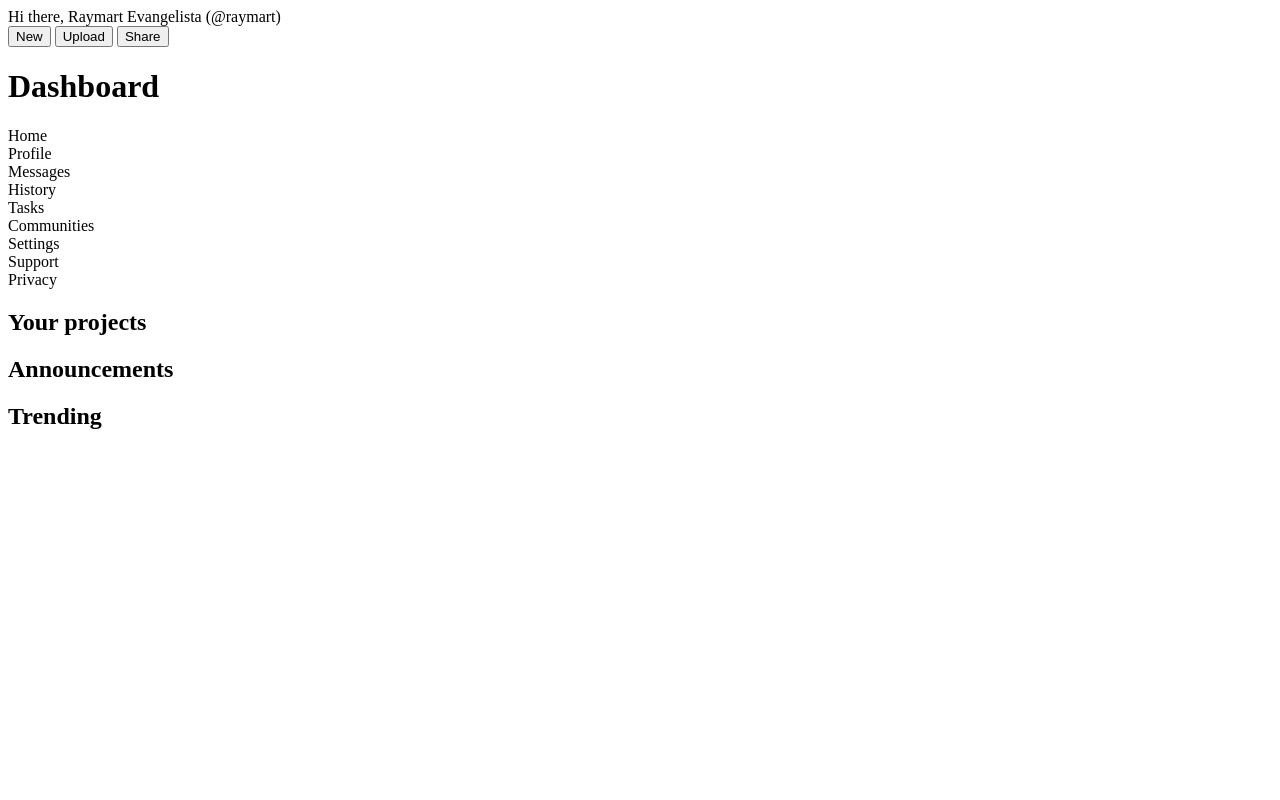
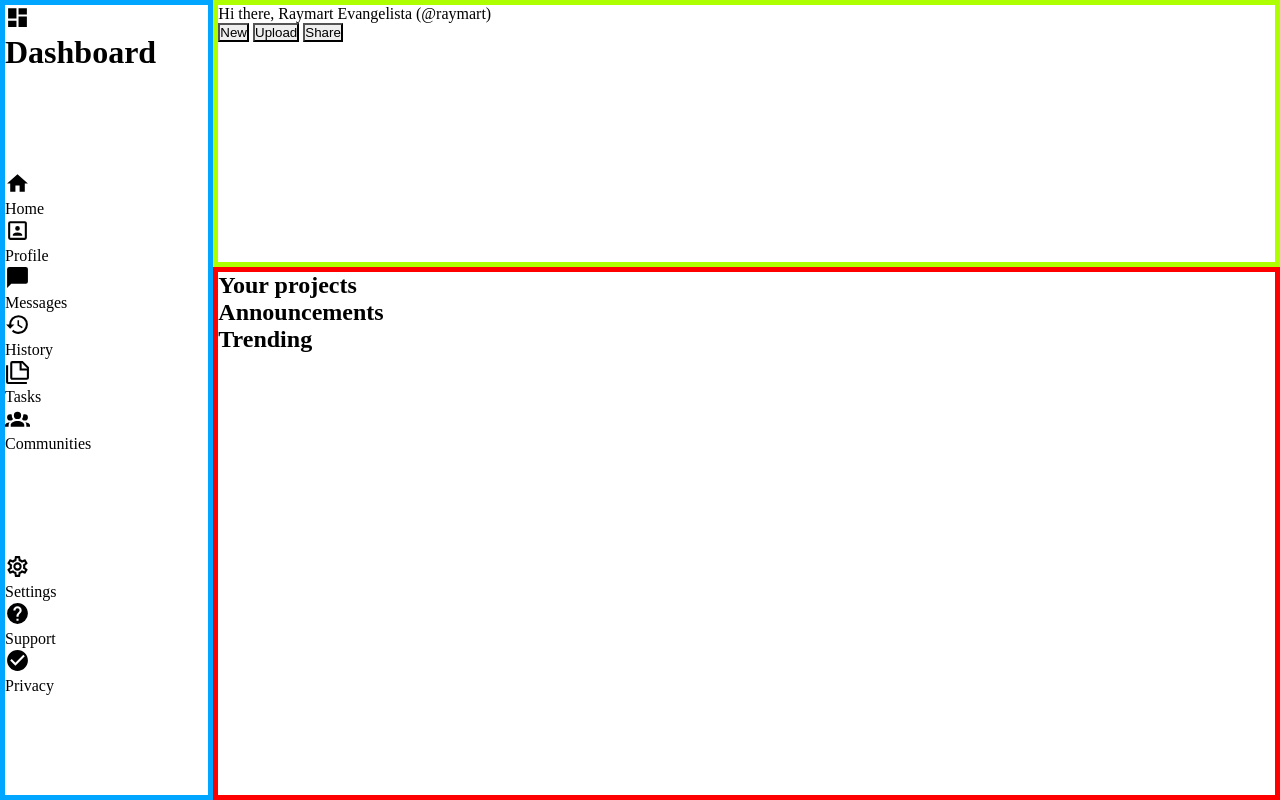
Before and after one commit to raymart-evangelista/admin_dashboard, a plain HTML site: page index.html in a window 1280 px wide. Drawn offline with Linux system fonts and the light colour scheme.

Commit message:
add icons to nav container, add container color outlines

```diff
--- a/index.html
+++ b/index.html
@@ -5,6 +5,7 @@
   <meta http-equiv="X-UA-Compatible" content="IE=edge">
   <meta name="viewport" content="width=device-width, initial-scale=1.0">
   <title>Document</title>
+  <link rel="stylesheet" href="style.css">
 </head>
 <body>
   <div class="main-container">
@@ -36,48 +37,48 @@
     <div class="main-nav-container">
 
       <div class="logo-container">
-        <div class="logo icon"></div>
+        <svg class="logo icon" xmlns="http://www.w3.org/2000/svg" viewBox="0 0 24 24"><path d="M13,3V9H21V3M13,21H21V11H13M3,21H11V15H3M3,13H11V3H3V13Z" /></svg>
         <h1>Dashboard</h1>
       </div>
 
       <div class="nav1-container">
         <div class="nav-page">
-          <div class="icon"></div>
+          <svg class="icon" xmlns="http://www.w3.org/2000/svg" viewBox="0 0 24 24"><path d="M10,20V14H14V20H19V12H22L12,3L2,12H5V20H10Z" /></svg>
           <div class="page">Home</div>
         </div>
         <div class="nav-page">
-          <div class="icon"></div>
+          <svg class="icon" xmlns="http://www.w3.org/2000/svg" viewBox="0 0 24 24"><path d="M19,19H5V5H19M19,3H5A2,2 0 0,0 3,5V19A2,2 0 0,0 5,21H19A2,2 0 0,0 21,19V5C21,3.89 20.1,3 19,3M16.5,16.25C16.5,14.75 13.5,14 12,14C10.5,14 7.5,14.75 7.5,16.25V17H16.5M12,12.25A2.25,2.25 0 0,0 14.25,10A2.25,2.25 0 0,0 12,7.75A2.25,2.25 0 0,0 9.75,10A2.25,2.25 0 0,0 12,12.25Z" /></svg>
           <div class="page">Profile</div>
         </div>
         <div class="nav-page">
-          <div class="icon"></div>
+          <svg class="icon" xmlns="http://www.w3.org/2000/svg" viewBox="0 0 24 24"><path d="M20,2H4A2,2 0 0,0 2,4V22L6,18H20A2,2 0 0,0 22,16V4C22,2.89 21.1,2 20,2Z" /></svg>
           <div class="page">Messages</div>
         </div>
         <div class="nav-page">
-          <div class="icon"></div>
+          <svg class="icon" xmlns="http://www.w3.org/2000/svg" viewBox="0 0 24 24"><path d="M13.5,8H12V13L16.28,15.54L17,14.33L13.5,12.25V8M13,3A9,9 0 0,0 4,12H1L4.96,16.03L9,12H6A7,7 0 0,1 13,5A7,7 0 0,1 20,12A7,7 0 0,1 13,19C11.07,19 9.32,18.21 8.06,16.94L6.64,18.36C8.27,20 10.5,21 13,21A9,9 0 0,0 22,12A9,9 0 0,0 13,3" /></svg>
           <div class="page">History</div>
         </div>
         <div class="nav-page">
-          <div class="icon"></div>
+          <svg class="icon" xmlns="http://www.w3.org/2000/svg" viewBox="0 0 24 24"><path d="M3,6V22H21V24H3A2,2 0 0,1 1,22V6H3M16,9H21.5L16,3.5V9M7,2H17L23,8V18A2,2 0 0,1 21,20H7C5.89,20 5,19.1 5,18V4A2,2 0 0,1 7,2M7,4V18H21V11H14V4H7Z" /></svg>
           <div class="page">Tasks</div>
         </div>
         <div class="nav-page">
-          <div class="icon"></div>
+          <svg class="icon" xmlns="http://www.w3.org/2000/svg" viewBox="0 0 24 24"><path d="M12,5.5A3.5,3.5 0 0,1 15.5,9A3.5,3.5 0 0,1 12,12.5A3.5,3.5 0 0,1 8.5,9A3.5,3.5 0 0,1 12,5.5M5,8C5.56,8 6.08,8.15 6.53,8.42C6.38,9.85 6.8,11.27 7.66,12.38C7.16,13.34 6.16,14 5,14A3,3 0 0,1 2,11A3,3 0 0,1 5,8M19,8A3,3 0 0,1 22,11A3,3 0 0,1 19,14C17.84,14 16.84,13.34 16.34,12.38C17.2,11.27 17.62,9.85 17.47,8.42C17.92,8.15 18.44,8 19,8M5.5,18.25C5.5,16.18 8.41,14.5 12,14.5C15.59,14.5 18.5,16.18 18.5,18.25V20H5.5V18.25M0,20V18.5C0,17.11 1.89,15.94 4.45,15.6C3.86,16.28 3.5,17.22 3.5,18.25V20H0M24,20H20.5V18.25C20.5,17.22 20.14,16.28 19.55,15.6C22.11,15.94 24,17.11 24,18.5V20Z" /></svg>
           <div class="page">Communities</div>
         </div>
       </div>
 
       <div class="nav2-container">
         <div class="nav-page">
-          <div class="icon"></div>
+          <svg class="icon" xmlns="http://www.w3.org/2000/svg" viewBox="0 0 24 24"><path d="M12,8A4,4 0 0,1 16,12A4,4 0 0,1 12,16A4,4 0 0,1 8,12A4,4 0 0,1 12,8M12,10A2,2 0 0,0 10,12A2,2 0 0,0 12,14A2,2 0 0,0 14,12A2,2 0 0,0 12,10M10,22C9.75,22 9.54,21.82 9.5,21.58L9.13,18.93C8.5,18.68 7.96,18.34 7.44,17.94L4.95,18.95C4.73,19.03 4.46,18.95 4.34,18.73L2.34,15.27C2.21,15.05 2.27,14.78 2.46,14.63L4.57,12.97L4.5,12L4.57,11L2.46,9.37C2.27,9.22 2.21,8.95 2.34,8.73L4.34,5.27C4.46,5.05 4.73,4.96 4.95,5.05L7.44,6.05C7.96,5.66 8.5,5.32 9.13,5.07L9.5,2.42C9.54,2.18 9.75,2 10,2H14C14.25,2 14.46,2.18 14.5,2.42L14.87,5.07C15.5,5.32 16.04,5.66 16.56,6.05L19.05,5.05C19.27,4.96 19.54,5.05 19.66,5.27L21.66,8.73C21.79,8.95 21.73,9.22 21.54,9.37L19.43,11L19.5,12L19.43,13L21.54,14.63C21.73,14.78 21.79,15.05 21.66,15.27L19.66,18.73C19.54,18.95 19.27,19.04 19.05,18.95L16.56,17.95C16.04,18.34 15.5,18.68 14.87,18.93L14.5,21.58C14.46,21.82 14.25,22 14,22H10M11.25,4L10.88,6.61C9.68,6.86 8.62,7.5 7.85,8.39L5.44,7.35L4.69,8.65L6.8,10.2C6.4,11.37 6.4,12.64 6.8,13.8L4.68,15.36L5.43,16.66L7.86,15.62C8.63,16.5 9.68,17.14 10.87,17.38L11.24,20H12.76L13.13,17.39C14.32,17.14 15.37,16.5 16.14,15.62L18.57,16.66L19.32,15.36L17.2,13.81C17.6,12.64 17.6,11.37 17.2,10.2L19.31,8.65L18.56,7.35L16.15,8.39C15.38,7.5 14.32,6.86 13.12,6.62L12.75,4H11.25Z" /></svg>
           <div class="page">Settings</div>
         </div>
         <div class="nav-page">
-          <div class="icon"></div>
+          <svg class="icon" xmlns="http://www.w3.org/2000/svg" viewBox="0 0 24 24"><path d="M15.07,11.25L14.17,12.17C13.45,12.89 13,13.5 13,15H11V14.5C11,13.39 11.45,12.39 12.17,11.67L13.41,10.41C13.78,10.05 14,9.55 14,9C14,7.89 13.1,7 12,7A2,2 0 0,0 10,9H8A4,4 0 0,1 12,5A4,4 0 0,1 16,9C16,9.88 15.64,10.67 15.07,11.25M13,19H11V17H13M12,2A10,10 0 0,0 2,12A10,10 0 0,0 12,22A10,10 0 0,0 22,12C22,6.47 17.5,2 12,2Z" /></svg>
           <div class="page">Support</div>
         </div>
         <div class="nav-page">
-          <div class="icon"></div>
+          <svg class="icon" xmlns="http://www.w3.org/2000/svg" viewBox="0 0 24 24"><path d="M12 2C6.5 2 2 6.5 2 12S6.5 22 12 22 22 17.5 22 12 17.5 2 12 2M10 17L5 12L6.41 10.59L10 14.17L17.59 6.58L19 8L10 17Z" /></svg>
           <div class="page">Privacy</div>
         </div>
       </div>
--- a/style.css
+++ b/style.css
@@ -0,0 +1,52 @@
+* {
+  margin: 0;
+  padding: 0;
+}
+
+input, button {
+  -webkit-appearance: none;
+  appearance: none;
+  outline: none;
+}
+
+.icon {
+  width: 25px;
+}
+
+.main-container {
+  display: grid;
+  grid-template-columns: 1fr 5fr;
+  grid-template-rows: 1fr 2fr;
+
+  width: 100vw;
+  height: 100vh;
+}
+
+.header-container {
+  border: 5px solid rgb(174, 255, 0);
+  grid-row: 1 / 2;
+  grid-column: 2;
+}
+
+.main-nav-container {
+  border: 5px solid rgb(0, 166, 255);
+  grid-row: 1 / 3;
+  display: grid;
+}
+
+.logo-container {
+  /* display: grid; */
+}
+
+.nav1-container {
+  /* display: grid; */
+}
+
+.nav2-container {
+  /* display: grid; */
+}
+
+.article-container {
+  border: 5px solid rgb(255, 0, 0);
+  grid-column: ;
+}
```
Also changed, not shown: icons/account-box-outline.svg (added), icons/account-group.svg (added), icons/bell-ring.svg (added), icons/check-circle.svg (added), icons/cog-outline.svg (added), icons/eye-plus-outline.svg (added), icons/help-circle.svg (added), icons/history.svg (added), icons/home.svg (added), icons/magnify.svg (added), icons/message.svg (added), icons/note-multiple-outline.svg (added), icons/share-variant.svg (added), icons/star-plus-outline.svg (added), 1 more files.
